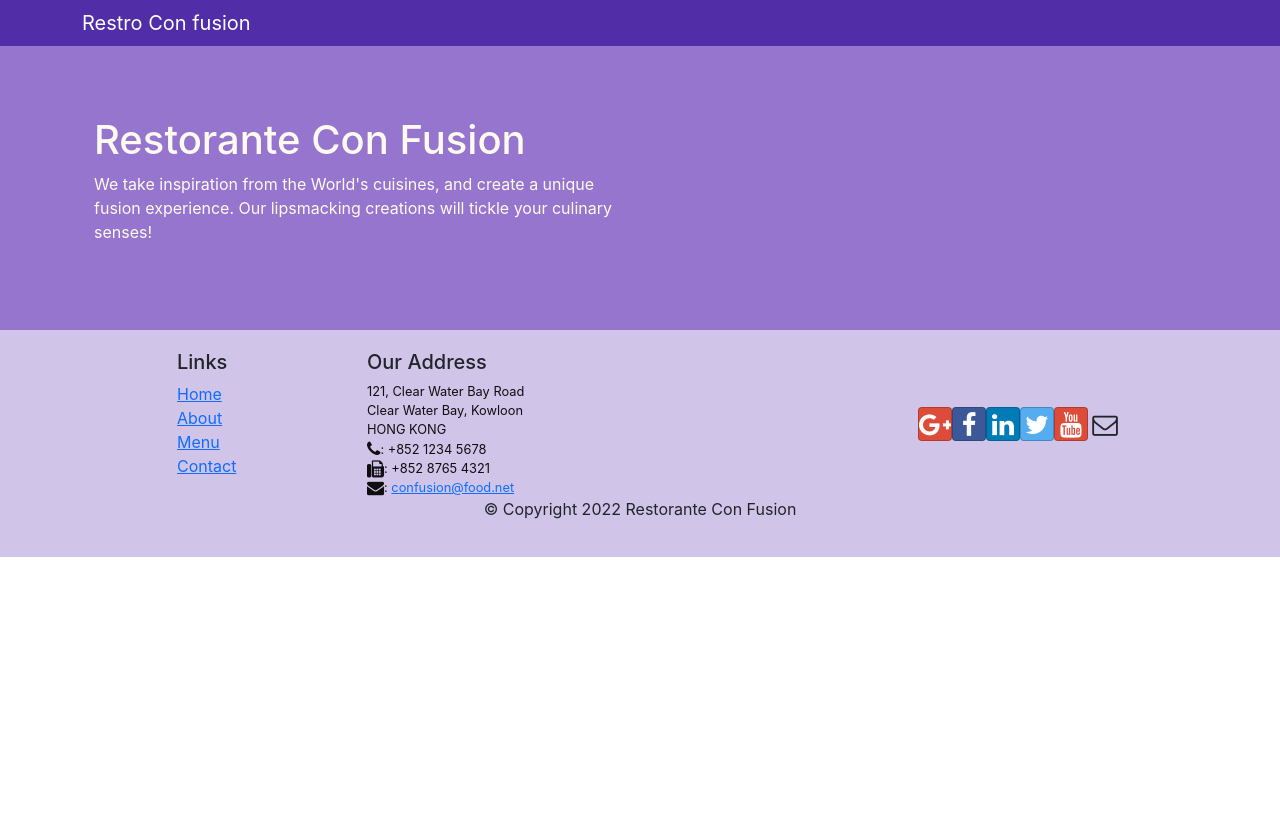
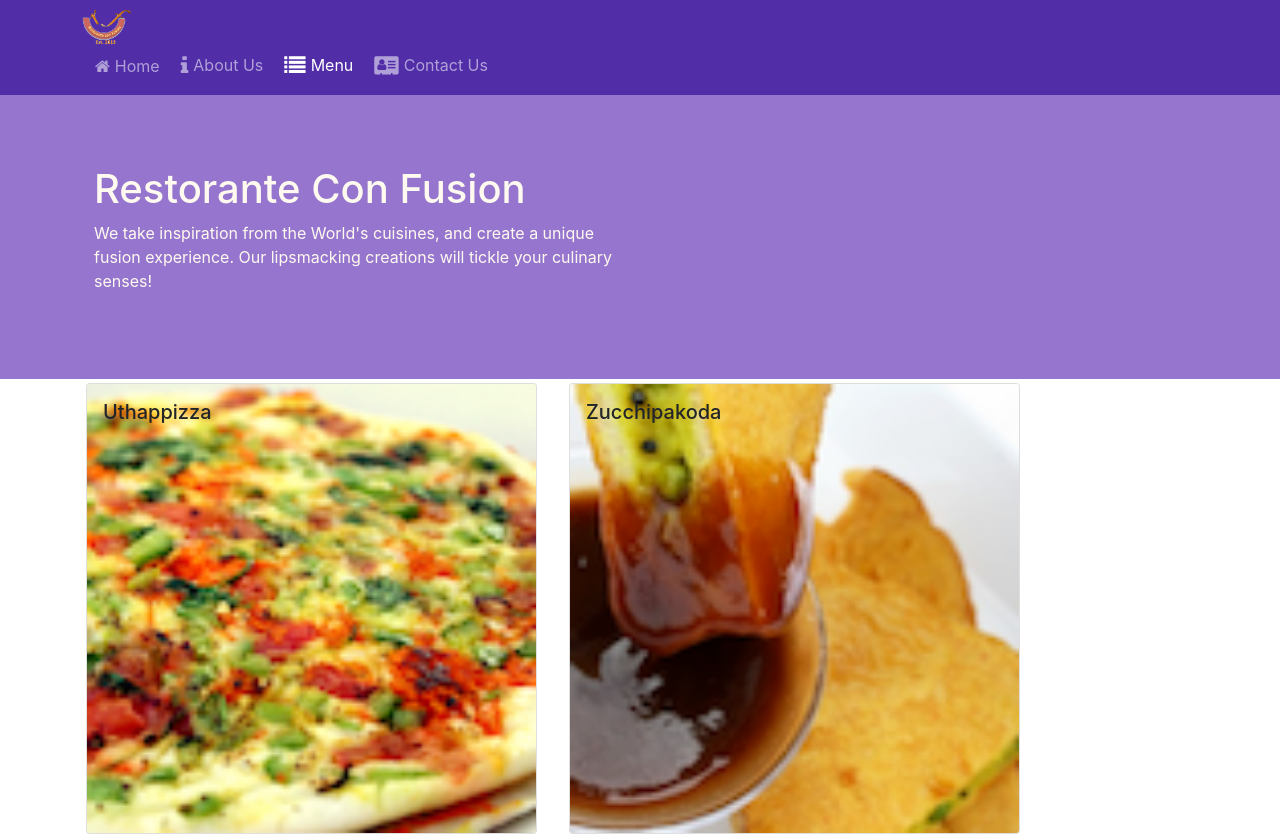
Before and after one commit to jain12swati/react_app, a React (Create React App) app: page /menu in a window 1280 px wide. Shown: the top 836 px of the page. Before the commit the page ends 800 px from the top, so only its background shows below. Built offline with nearby package versions, Linux system fonts and the light colour scheme.

Commit message:
React Router

```diff
--- a/package.json
+++ b/package.json
@@ -11,6 +11,7 @@
     "bootstrap-social": "^5.1.1",
     "react": "^18.2.0",
     "react-dom": "^18.2.0",
+    "react-router-dom": "^4.2.2",
     "react-scripts": "5.0.1",
     "reactstrap": "^9.1.4",
     "web-vitals": "^2.1.4"
--- a/src/App.css
+++ b/src/App.css
@@ -9,6 +9,12 @@
     border-bottom: 1px ridge;
     min-height:400px;
 }
+
+.nav-link span{
+
+    padding: 5px;
+}
+
 
 .footer{
     background-color: #D1C4E9;
--- a/src/App.js
+++ b/src/App.js
@@ -2,17 +2,21 @@
 import { Component } from 'react';
 import Main from './components/MainComponent';
 
+import { BrowserRouter } from 'react-router-dom';
 
 
 
-class  App extends Component {
 
-  render(){
+class App extends Component {
+
+  render() {
     return (
-      <div>
+      <BrowserRouter>
+        <div className="App">
+          <Main />
+        </div>
+      </BrowserRouter>
 
-       <Main />
-      </div>
     );
   };
 
--- a/src/components/DishDetailComponent.js
+++ b/src/components/DishDetailComponent.js
@@ -30,7 +30,9 @@
               <>
                 <p>{comment.comment}</p>
                 <p>
-                  -- {comment.author} , {comment.date}
+                  -- {comment.author},
+
+                  {new Intl.DateTimeFormat('en-US', { year: 'numeric', month: 'short', day: '2-digit'}).format(new Date(Date.parse(comment.date)))}
                 </p>
               </>
             );
--- a/src/components/FooterComponent.js
+++ b/src/components/FooterComponent.js
@@ -1,4 +1,5 @@
-import React, {Coponent} from "react";
+import React, {Component} from "react";
+import {Link} from 'react-router-dom';
 
 function Footer(props){
     return(
@@ -8,10 +9,10 @@
                 <div className="col-4 offset-1 col-sm-2">
                     <h5>Links</h5>
                     <ul className="list-unstyled">
-                        <li><a href="#">Home</a></li>
-                        <li><a href="#">About</a></li>
-                        <li><a href="#">Menu</a></li>
-                        <li><a href="contactus.html">Contact</a></li>
+                        <li><Link to="/home">Home</Link></li>
+                        <li><Link to="/aboutus">About us</Link></li>
+                        <li><Link to="/menu">Menu</Link></li>
+                        <li><Link to="/contactus">Contact Us</Link></li>
                     </ul>
                 </div>
                 <div className="col-7 col-sm-5">
--- a/src/components/HeaderComponent.js
+++ b/src/components/HeaderComponent.js
@@ -1,15 +1,56 @@
 import React, { Component } from "react";
-import {Navbar, NavbarBrand, Breadcrumb} from 'reactstrap';
+import { Navbar, NavbarBrand, Nav, NavbarToggler, Collapse, NavItem, Breadcrumb, Col } from 'reactstrap';
+import { NavLink } from "react-router-dom";
 
-class Header extends Component{
-    render(){
-        return(
-            <React.Fragment>
-                <Navbar dark>
+class Header extends Component {
+
+    constructor(props) {
+        super(props);
+        this.toggleNav = this.toggleNav.bind(this);
+        this.state = {
+            isNavOpen: false
+        };
+    }
+
+    toggleNav() {
+        this.setState({
+            isNavOpen: !this.state.isNavOpen
+        });
+    }
+
+    render() {
+        return (
+            <div>
+                <Navbar dark expand="md">
                     <div className="container">
-                        <NavbarBrand href="/">
-                            Restro Con fusion
+                        <NavbarToggler onClick={this.toggleNav}></NavbarToggler>
+                        <NavbarBrand className="mr-auto" href="/">
+                            <img src="assets/images/logo.png" width="50" alt="Restorante Con Fusion" />
                         </NavbarBrand>
+                        <Collapse isOpen={this.state.isNavOpen} navbar>
+                            <Nav navbar>
+                                <NavItem>
+                                    <NavLink className="nav-link" to="/home">
+                                        <span className="fa fa-home"></span>Home
+                                    </NavLink>
+                                </NavItem>
+                                <NavItem>
+                                    <NavLink className="nav-link" to="/aboutus">
+                                        <span className="fa fa-info fa-lg"></span>About Us
+                                    </NavLink>
+                                </NavItem>
+                                <NavItem>
+                                    <NavLink className="nav-link" to="/menu">
+                                        <span className="fa fa-list fa-lg"></span>Menu
+                                    </NavLink>
+                                </NavItem>
+                                <NavItem>
+                                    <NavLink className="nav-link" to="/contactus">
+                                        <span className="fa fa-address-card fa-lg"></span>Contact Us
+                                    </NavLink>
+                                </NavItem>
+                            </Nav>
+                        </Collapse>
                     </div>
                 </Navbar>
 
@@ -19,14 +60,14 @@
                             <div className="col-12 col-sm-6">
                                 <h1>Restorante Con Fusion</h1>
                                 <p>We take inspiration from the World's cuisines,
-                                and create a unique fusion experience.
-                                Our lipsmacking creations will tickle your culinary senses!
+                                    and create a unique fusion experience.
+                                    Our lipsmacking creations will tickle your culinary senses!
                                 </p>
                             </div>
                         </div>
                     </div>
                 </Breadcrumb>
-            </React.Fragment>
+            </div>
         );
     }
 }
--- /dev/null
+++ b/src/components/HomeComponent.js
@@ -0,0 +1,11 @@
+import React from "react";
+
+function Home(props){
+    return(
+        <div className="container">
+            <h4>Home</h4>
+        </div>
+    );
+}
+
+export default Home;
--- a/src/components/MainComponent.js
+++ b/src/components/MainComponent.js
@@ -1,10 +1,12 @@
 import React, { Component } from 'react';
-
+import Home from './HomeComponent';
 import Menu from './MenuComponent';
 import DishDetail from './DishDetailComponent';
 import Header from './HeaderComponent';
 import Footer from './FooterComponent';
 import { DISHES } from '../shared/dishes';
+
+import { Switch, Route, Redirect } from 'react-router-dom';
 
 
 class  Main extends Component {
@@ -12,19 +14,25 @@
     super(props);
     this.state= {
       dishes: DISHES,
-      selectedDish: null
+
     };
   }
-  onDishSelect(dishId) {
-    this.setState({ selectedDish: dishId });
-  }
+
 
   render(){
+    const HomePage = () => {
+      return(
+        <Home/>
+      );
+    };
     return (
       <div>
        <Header/>
-       <Menu dishes={this.state.dishes} onClick={(dishId) => this.onDishSelect(dishId)} />
-       <DishDetail dish={this.state.dishes.filter((dish) => dish.id === this.state.selectedDish)[0]} />
+        <Switch>
+          <Route path="/home" component={HomePage} />
+          <Route exact path="/menu" component={() => <Menu dishes={this.state.dishes} />} />
+          <Redirect to="/home"></Redirect>
+        </Switch>
        <Footer />
       </div>
     );
--- a/src/components/MenuComponent.js
+++ b/src/components/MenuComponent.js
@@ -16,7 +16,7 @@
 const Menu = (props) => {
   const menu = props.dishes.map((dish) => {
     return (
-      <div key={dish.id} className="col-12 col-md-5 m-1">
+      <div  className="col-12 col-md-5 m-1" key={dish.id}>
         <RenderMenuItem dish={dish} onClick={props.onClick} />
       </div>
     );
@@ -27,7 +27,7 @@
   return (
     <div className="container">
       <div className="row">
-       {Menu}
+       {menu}
       </div>
     </div>
   );
```
Also changed, not shown: 1 other file (tests, documents, lock files or other folders).
